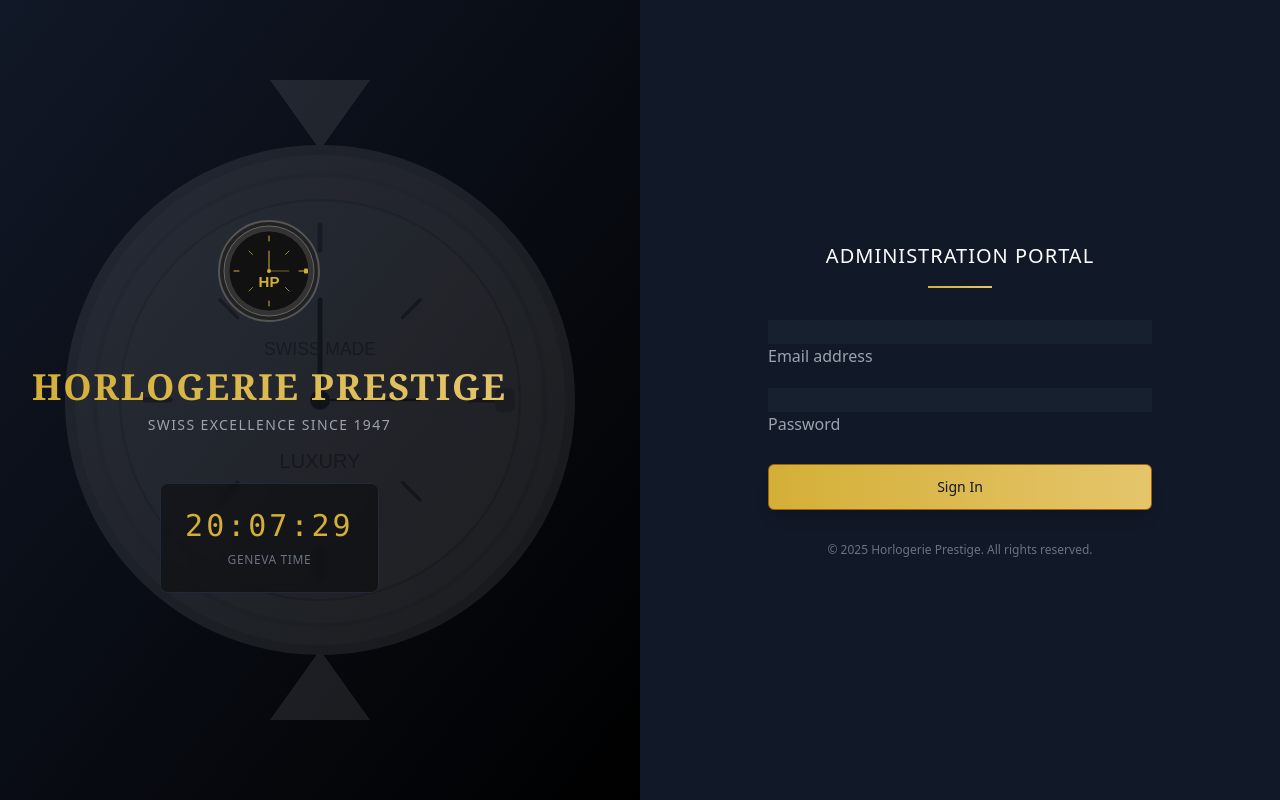
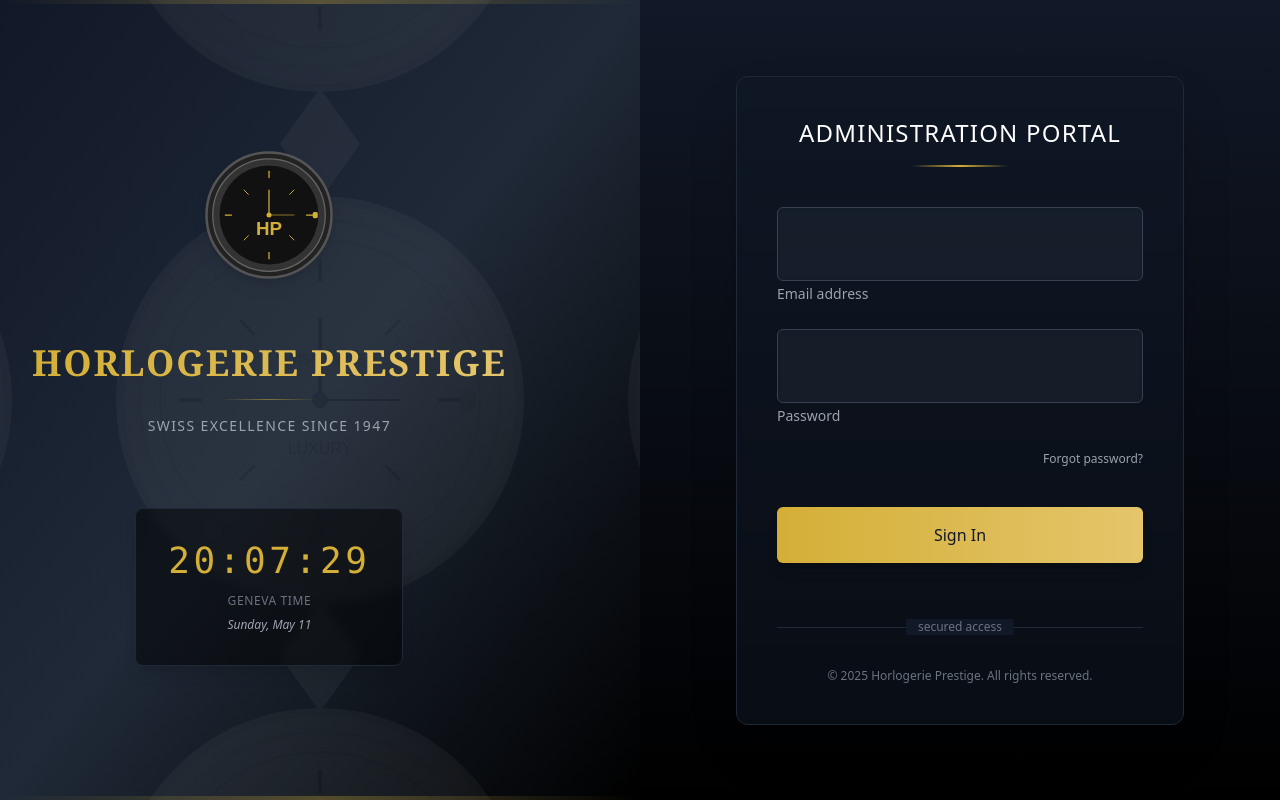
Before and after one commit to TheoHeija/Horlogerie-Prestige, a React (Create React App) app: page /login in a window 1280 px wide. Built offline with nearby package versions, Linux system fonts and the light colour scheme.

Commit message:
Further enhance login screen with luxurious details, improved form padding, and refined UI elements

```diff
--- a/src/pages/Login.js
+++ b/src/pages/Login.js
@@ -14,6 +14,7 @@ const Login = () => {
     const [isLoading, setIsLoading] = useState(false);
     const [error, setError] = useState(null);
     const [currentTime, setCurrentTime] = useState(new Date());
+    const [forgotPassword, setForgotPassword] = useState(false);
 
     const { login, isAuthenticated } = useAuth();
 
@@ -30,6 +31,10 @@ const Login = () => {
     const hours = currentTime.getHours().toString().padStart(2, '0');
     const minutes = currentTime.getMinutes().toString().padStart(2, '0');
     const seconds = currentTime.getSeconds().toString().padStart(2, '0');
+
+    // Format date in luxury watch style
+    const dateOptions = { weekday: 'long', day: 'numeric', month: 'long' };
+    const formattedDate = currentTime.toLocaleDateString('en-US', dateOptions);
 
     // If already authenticated, redirect to dashboard
     if (isAuthenticated) {
@@ -54,30 +59,45 @@ const Login = () => {
         }
     };
 
+    const handleForgotPassword = () => {
+        setForgotPassword(true);
+        // In a real application, this would trigger password reset flow
+        setTimeout(() => {
+            setError("Password reset functionality is not available in this demo.");
+            setForgotPassword(false);
+        }, 2000);
+    };
+
     return (
         <div className="min-h-screen flex flex-col md:flex-row overflow-hidden">
             {/* Left decorative section */}
-            <div className="hidden md:flex md:w-1/2 bg-gradient-to-br from-gray-900 to-black p-8 relative overflow-hidden">
-                <div className="absolute inset-0 opacity-10">
-                    <div className="absolute inset-0 bg-[url('/public/images/placeholder-watch.svg')] bg-center bg-no-repeat bg-contain"></div>
+            <div className="hidden md:flex md:w-1/2 bg-gradient-to-br from-gray-900 via-gray-800 to-black p-8 relative overflow-hidden">
+                {/* Background pattern */}
+                <div className="absolute inset-0 opacity-5">
+                    <div className="absolute inset-0 bg-[url('/public/images/placeholder-watch.svg')] bg-repeat bg-center"></div>
                 </div>
+
+                {/* Subtle decorative elements */}
+                <div className="absolute top-0 left-0 w-full h-1 bg-gradient-to-r from-transparent via-[#d4af37]/30 to-transparent"></div>
+                <div className="absolute bottom-0 left-0 w-full h-1 bg-gradient-to-r from-transparent via-[#d4af37]/30 to-transparent"></div>
+
                 <div className="relative z-10 flex flex-col h-full justify-center items-center text-center">
                     <motion.div
                         initial={{ opacity: 0, y: 20 }}
                         animate={{ opacity: 1, y: 0 }}
                         transition={{ duration: 0.8 }}
-                        className="mb-8"
+                        className="mb-12"
                     >
-                        <img src="/images/favicon-watch.svg" alt="Watch Logo" className="h-32 w-32 mx-auto" />
+                        <img src="/images/favicon-watch.svg" alt="Watch Logo" className="h-40 w-40 mx-auto filter drop-shadow-lg" />
                     </motion.div>
 
                     <motion.div
                         initial={{ opacity: 0 }}
                         animate={{ opacity: 1 }}
                         transition={{ delay: 0.3, duration: 0.8 }}
-                        className="text-white"
+                        className="text-white mb-6"
                     >
-                        <h1 className="text-4xl font-light tracking-wider mb-2">
+                        <h1 className="text-4xl font-light tracking-wider mb-3">
                             <AnimatedGradientText
                                 colorFrom="#d4af37"
                                 colorTo="#e5c56b"
@@ -86,6 +106,7 @@ const Login = () => {
                                 HORLOGERIE PRESTIGE
                             </AnimatedGradientText>
                         </h1>
+                        <div className="h-px w-24 bg-gradient-to-r from-transparent via-[#d4af37]/50 to-transparent mx-auto my-4"></div>
                         <p className="text-gray-400 text-sm tracking-widest uppercase mt-2">Swiss Excellence Since 1947</p>
                     </motion.div>
 
@@ -95,12 +116,15 @@ const Login = () => {
                         transition={{ delay: 0.6, duration: 0.8 }}
                         className="mt-12 font-light"
                     >
-                        <div className="border border-gray-800 p-6 rounded-lg bg-black/40 backdrop-blur-sm">
-                            <div className="text-3xl font-mono text-gold text-center tracking-widest text-[#d4af37]">
+                        <div className="border border-gray-800 p-8 rounded-lg bg-black/50 backdrop-blur-sm shadow-lg">
+                            <div className="text-4xl font-mono text-center tracking-widest text-[#d4af37]">
                                 {hours}:{minutes}:{seconds}
                             </div>
-                            <div className="text-gray-500 text-xs text-center mt-2 uppercase tracking-wider">
+                            <div className="text-gray-500 text-xs text-center mt-3 uppercase tracking-wider">
                                 Geneva Time
+                            </div>
+                            <div className="text-gray-400 text-xs text-center mt-2 font-light italic">
+                                {formattedDate}
                             </div>
                         </div>
                     </motion.div>
@@ -108,40 +132,42 @@ const Login = () => {
             </div>
 
             {/* Right login section */}
-            <div className="w-full md:w-1/2 flex items-center justify-center bg-gray-900 p-4 md:p-0">
+            <div className="w-full md:w-1/2 flex items-center justify-center bg-gradient-to-b from-gray-900 to-black p-6 md:p-8">
                 <motion.div
                     initial={{ opacity: 0, x: 20 }}
                     animate={{ opacity: 1, x: 0 }}
                     transition={{ duration: 0.5 }}
-                    className="max-w-md w-full px-6 py-8 md:p-8"
+                    className="max-w-md w-full px-6 py-8 md:p-10 bg-gray-900/50 backdrop-blur-sm rounded-xl shadow-2xl border border-gray-800"
                 >
-                    <div className="text-center mb-8 md:hidden">
-                        <img src="/images/favicon-watch.svg" alt="Watch Logo" className="h-20 w-20 mx-auto mb-4" />
-                        <h1 className="text-2xl font-bold text-white">Horlogerie Prestige</h1>
+                    {/* Mobile logo */}
+                    <div className="text-center mb-10 md:hidden">
+                        <img src="/images/favicon-watch.svg" alt="Watch Logo" className="h-24 w-24 mx-auto mb-4" />
+                        <h1 className="text-2xl font-bold text-white mb-2">Horlogerie Prestige</h1>
+                        <div className="h-px w-16 bg-gradient-to-r from-transparent via-[#d4af37] to-transparent mx-auto my-3"></div>
                         <p className="text-gray-400 text-xs tracking-widest uppercase mt-1">Swiss Excellence Since 1947</p>
                     </div>
 
-                    <div className="text-center mb-8">
-                        <h2 className="text-xl text-white font-light uppercase tracking-wider">
+                    <div className="text-center mb-10">
+                        <h2 className="text-2xl text-white font-light uppercase tracking-wider">
                             Administration Portal
                         </h2>
-                        <div className="h-0.5 w-16 bg-gradient-to-r from-[#d4af37] to-[#e5c56b] mx-auto mt-4"></div>
+                        <div className="h-0.5 w-24 bg-gradient-to-r from-transparent via-[#d4af37] to-transparent mx-auto mt-4"></div>
                     </div>
 
                     {error && (
                         <motion.div
                             initial={{ opacity: 0, y: -10 }}
                             animate={{ opacity: 1, y: 0 }}
-                            className="mb-6 bg-red-900/30 border border-red-800 text-red-400 p-4 rounded-md text-sm flex items-center"
+                            className="mb-8 bg-red-900/30 border border-red-800 text-red-400 p-4 rounded-md text-sm flex items-center"
                         >
-                            <svg xmlns="http://www.w3.org/2000/svg" className="h-5 w-5 mr-2 flex-shrink-0" viewBox="0 0 20 20" fill="currentColor">
+                            <svg xmlns="http://www.w3.org/2000/svg" className="h-5 w-5 mr-3 flex-shrink-0" viewBox="0 0 20 20" fill="currentColor">
                                 <path fillRule="evenodd" d="M10 18a8 8 0 100-16 8 8 0 000 16zM8.707 7.293a1 1 0 00-1.414 1.414L8.586 10l-1.293 1.293a1 1 0 101.414 1.414L10 11.414l1.293 1.293a1 1 0 001.414-1.414L11.414 10l1.293-1.293a1 1 0 00-1.414-1.414L10 8.586 8.707 7.293z" clipRule="evenodd" />
                             </svg>
                             {error}
                         </motion.div>
                     )}
 
-                    <form className="space-y-5" onSubmit={handleSubmit}>
+                    <form className="space-y-6" onSubmit={handleSubmit}>
                         <div className="floating-label">
                             <input
                                 id="email"
@@ -151,10 +177,10 @@ const Login = () => {
                                 required
                                 value={email}
                                 onChange={(e) => setEmail(e.target.value)}
-                                className="form-input-luxury w-full bg-gray-800/50 border-gray-700 text-white focus:ring-[#d4af37]/30 focus:border-[#d4af37]"
+                                className="form-input-luxury w-full px-5 py-6 pt-8 pb-4 bg-gray-800/50 border border-gray-700 text-white focus:ring-[#d4af37]/30 focus:border-[#d4af37] rounded-md shadow-inner"
                                 placeholder=" "
                             />
-                            <label htmlFor="email" className="text-gray-400">
+                            <label htmlFor="email" className="text-gray-400 text-sm left-5">
                                 Email address
                             </label>
                         </div>
@@ -168,23 +194,34 @@ const Login = () => {
                                 required
                                 value={password}
                                 onChange={(e) => setPassword(e.target.value)}
-                                className="form-input-luxury w-full bg-gray-800/50 border-gray-700 text-white focus:ring-[#d4af37]/30 focus:border-[#d4af37]"
+                                className="form-input-luxury w-full px-5 py-6 pt-8 pb-4 bg-gray-800/50 border border-gray-700 text-white focus:ring-[#d4af37]/30 focus:border-[#d4af37] rounded-md shadow-inner"
                                 placeholder=" "
                             />
-                            <label htmlFor="password" className="text-gray-400">
+                            <label htmlFor="password" className="text-gray-400 text-sm left-5">
                                 Password
                             </label>
                         </div>
 
-                        <div className="pt-2">
+                        <div className="flex justify-end">
+                            <button
+                                type="button"
+                                onClick={handleForgotPassword}
+                                disabled={forgotPassword || isLoading}
+                                className="text-xs text-gray-400 hover:text-[#d4af37] transition-colors duration-200"
+                            >
+                                {forgotPassword ? 'Processing...' : 'Forgot password?'}
+                            </button>
+                        </div>
+
+                        <div className="pt-4">
                             <button
                                 type="submit"
                                 disabled={isLoading}
-                                className={`btn-modal-luxury w-full bg-gradient-to-r from-[#d4af37] to-[#e5c56b] text-gray-900 font-medium py-3 rounded-md transition-all shadow-lg hover:shadow-[#d4af37]/20 hover:scale-[1.02] ${isLoading ? 'opacity-70 cursor-not-allowed' : ''}`}
+                                className={`w-full bg-gradient-to-r from-[#d4af37] to-[#e5c56b] text-gray-900 font-medium py-4 px-6 rounded-md transition-all duration-300 shadow-lg hover:shadow-[#d4af37]/20 hover:scale-[1.02] focus:outline-none focus:ring-2 focus:ring-[#d4af37]/50 focus:ring-offset-2 focus:ring-offset-gray-900 ${isLoading ? 'opacity-70 cursor-not-allowed' : ''}`}
                             >
                                 {isLoading ? (
                                     <span className="flex items-center justify-center">
-                                        <svg className="animate-spin -ml-1 mr-2 h-4 w-4 text-white" xmlns="http://www.w3.org/2000/svg" fill="none" viewBox="0 0 24 24">
+                                        <svg className="animate-spin -ml-1 mr-3 h-5 w-5 text-gray-900" xmlns="http://www.w3.org/2000/svg" fill="none" viewBox="0 0 24 24">
                                             <circle className="opacity-25" cx="12" cy="12" r="10" stroke="currentColor" strokeWidth="4"></circle>
                                             <path className="opacity-75" fill="currentColor" d="M4 12a8 8 0 018-8V0C5.373 0 0 5.373 0 12h4zm2 5.291A7.962 7.962 0 014 12H0c0 3.042 1.135 5.824 3 7.938l3-2.647z"></path>
                                         </svg>
@@ -195,8 +232,14 @@ const Login = () => {
                         </div>
                     </form>
 
-                    <div className="mt-8 text-center text-gray-500 text-xs">
-                        <p>© {new Date().getFullYear()} Horlogerie Prestige. All rights reserved.</p>
+                    <div className="mt-10 text-center">
+                        <div className="inline-flex items-center justify-center w-full">
+                            <hr className="w-full h-px my-6 bg-gray-800 border-0" />
+                            <span className="absolute px-3 text-xs font-medium text-gray-500 -translate-x-1/2 bg-gray-900 left-1/2">secured access</span>
+                        </div>
+                        <p className="text-gray-500 text-xs mt-4">
+                            © {new Date().getFullYear()} Horlogerie Prestige. All rights reserved.
+                        </p>
                     </div>
                 </motion.div>
             </div>
--- a/src/styles/components/forms.css
+++ b/src/styles/components/forms.css
@@ -107,7 +107,8 @@ textarea.form-input {
     @apply relative;
 }
 
-.floating-label .form-input {
+.floating-label .form-input,
+.floating-label .form-input-luxury {
     @apply pt-6 pb-2;
 }
 
@@ -116,8 +117,10 @@ textarea.form-input {
 }
 
 .floating-label .form-input:focus~label,
-.floating-label .form-input:not(:placeholder-shown)~label {
-    @apply text-xs text-indigo-600 dark:text-indigo-400 top-3 -translate-y-0;
+.floating-label .form-input:not(:placeholder-shown)~label,
+.floating-label .form-input-luxury:focus~label,
+.floating-label .form-input-luxury:not(:placeholder-shown)~label {
+    @apply text-xs text-[#d4af37] dark:text-[#d4af37] top-3 -translate-y-0;
 }
 
 /* Light background for dark mode input fields */
```
